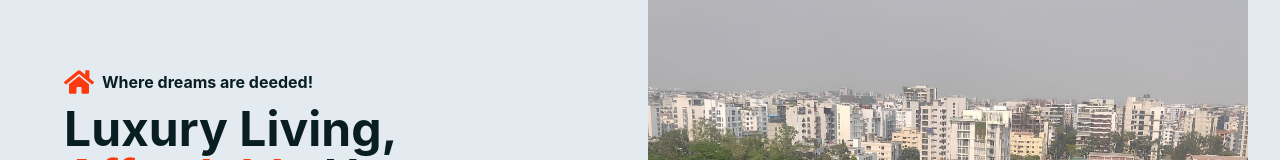
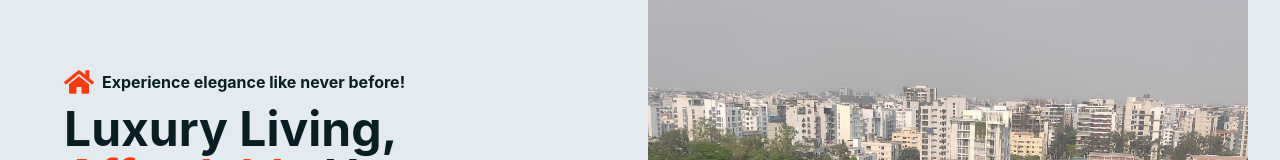
Before and after one commit to Shuvosarker4/House_Rent_Client, a React (Vite) app: page / in a window 1280 px wide. Shown: the part 188-348 px from the top of the page. Built offline with nearby package versions, Linux system fonts and the light colour scheme.

Commit message:
carousel silder modified

```diff
--- a/src/components/Carousel/CarouselSlide.jsx
+++ b/src/components/Carousel/CarouselSlide.jsx
@@ -2,6 +2,7 @@ import React from "react";
 import { FaHome } from "react-icons/fa";
 
 const CarouselSlide = ({
+  headText,
   beforeHighlight,
   highlightedText,
   afterHighlight,
@@ -20,9 +21,7 @@ const CarouselSlide = ({
         <div className="w-full md:w-1/2 px-4 sm:px-8 text-center md:text-left">
           <div className="flex justify-center md:justify-start items-center mb-2">
             <FaHome className="text-[#fd390e] text-3xl" />
-            <span className="ml-2 text-[#091E22] font-bold">
-              Where dreams are deeded!
-            </span>
+            <span className="ml-2 text-[#091E22] font-bold">{headText}</span>
           </div>
           <h1 className="text-3xl sm:text-5xl font-bold text-[#091E22]">
             {beforeHighlight}
--- a/src/components/Carousel/HeroCarousel.jsx
+++ b/src/components/Carousel/HeroCarousel.jsx
@@ -16,6 +16,7 @@ import CarouselSlide from "./CarouselSlide";
 const HeroCarousel = () => {
   const slides = [
     {
+      headText: "Where dreams are deeded!",
       beforeHighlight: "Find Your ",
       highlightedText: "Perfect Home",
       afterHighlight: " Rent with Ease!",
@@ -24,6 +25,7 @@ const HeroCarousel = () => {
       image: img1,
     },
     {
+      headText: "Experience elegance like never before!",
       beforeHighlight: "Luxury Living, ",
       highlightedText: "Affordable ",
       afterHighlight: "Home",
@@ -32,6 +34,7 @@ const HeroCarousel = () => {
       image: img2,
     },
     {
+      headText: "Your dream home is just a click away!",
       beforeHighlight: " ",
       highlightedText: "Hassle-Free ",
       afterHighlight: "Home Renting Experience",
@@ -58,6 +61,7 @@ const HeroCarousel = () => {
         {slides.map((slide, index) => (
           <SwiperSlide key={index}>
             <CarouselSlide
+              headText={slide.headText}
               beforeHighlight={slide.beforeHighlight}
               highlightedText={slide.highlightedText}
               afterHighlight={slide.afterHighlight}
--- a/src/pages/Home.jsx
+++ b/src/pages/Home.jsx
@@ -1,5 +1,4 @@
 import React from "react";
-import CarouselSlide from "../components/Carousel/CarouselSlide";
 import HeroCarousel from "../components/Carousel/HeroCarousel";
 
 const Home = () => {
```
